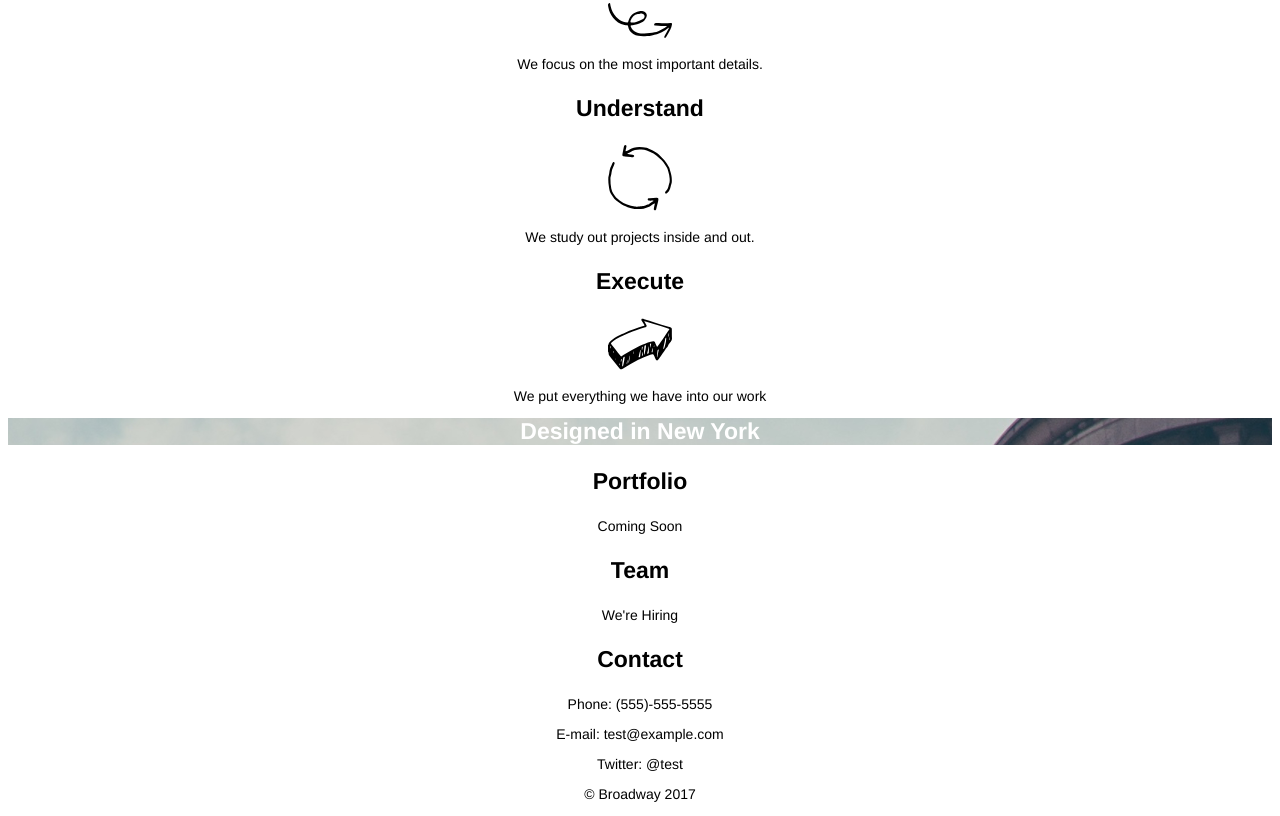
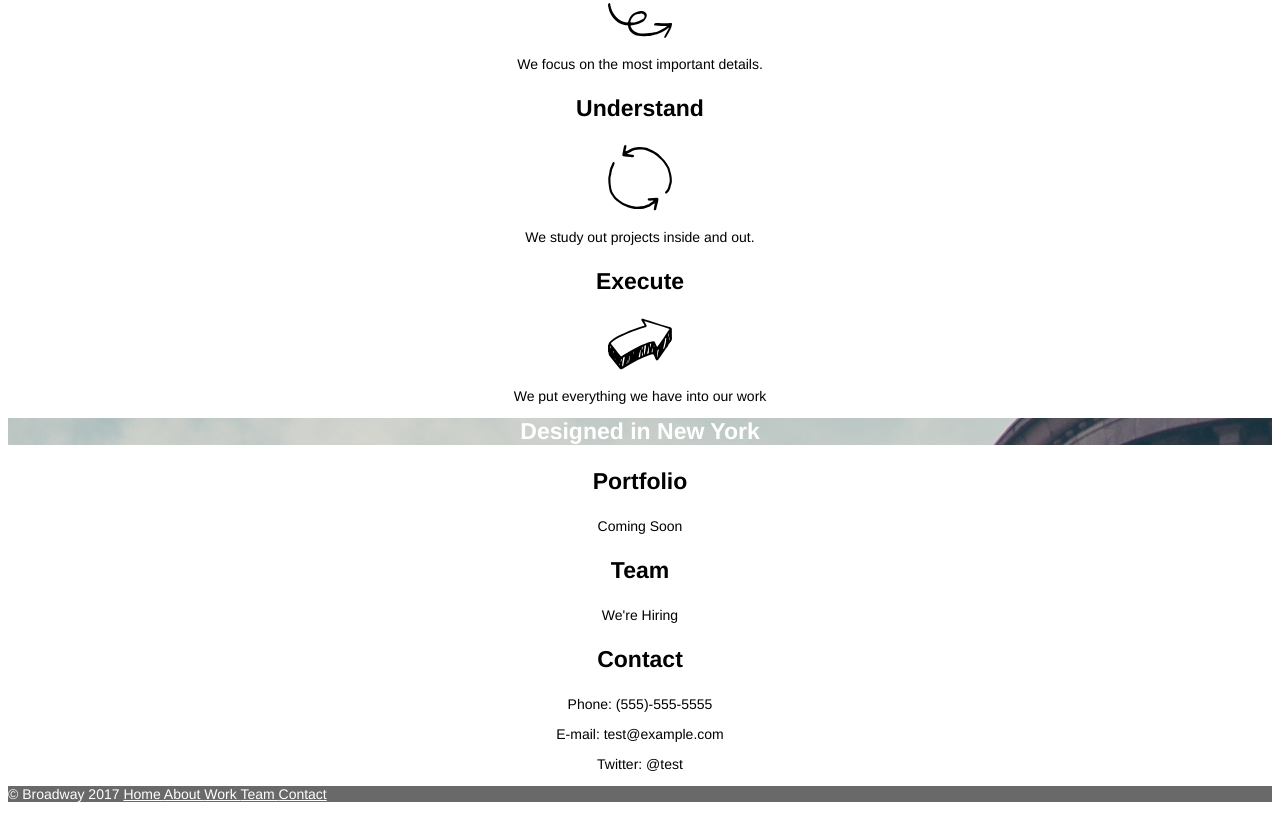
Before and after one commit to xbarnzx/broadway_design, a plain HTML site: page index.html in a window 1280 px wide. Shown: the part 512-1328 px from the top of the page. Drawn offline with Linux system fonts and the light colour scheme.

Commit message:
final draft commit

```diff
--- a/index.html
+++ b/index.html
@@ -52,8 +52,14 @@
     <p> E-mail: test@example.com </p>
     <p> Twitter: @test </p>
 
-  <div>
-    <p class="footer"> © Broadway 2017 </p>
+  <div class="footer">
+    <p> © Broadway 2017
+    <a href="index.html"> Home </a>
+    <a href="process.html" target=_blank> About </a>
+    <a href="portfolio.html" target=_blank> Work </a>
+    <a href="team.html" target=_blank> Team </a>
+    <a href="contact.html" target=_blank> Contact </a> </p>
+
   </div>
 
   </body>
--- a/resources/css/style.css
+++ b/resources/css/style.css
@@ -7,7 +7,7 @@ body {text-align: center;
 .design_strip {background-image: url("../images/building.png");
                font-size: 23px;
                font-weight: bold;
-               color: white;}
+               color: white; }
 
 h1  {font-family: Helvetica;
     font-size: 70px;
@@ -28,3 +28,15 @@ h3 {font-family: Helvetica;
 
 p {font-family: Helvetica;
    font-size: 14px;}
+
+.title_list a:link {color: white;}
+
+.title_list a:visited {color: white;}
+
+.footer {text-align: left;
+         background-color: dimgray;
+         font-size: 11px;
+         color: white;}
+.footer a:link {color: white;}
+
+.footer a:visited {color: white;}
```
